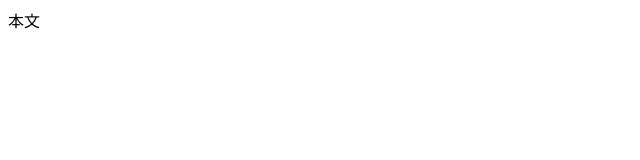
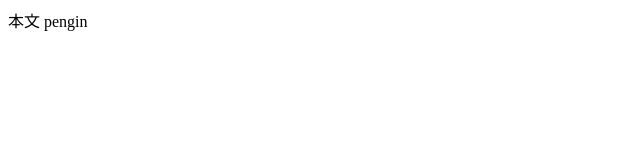
Before and after one commit to g1527066/2016web1-1, a plain HTML site: page index.html in a window 1280 px wide. Shown: the full height of the page, 0-640 px from the left. Drawn offline with Linux system fonts and the light colour scheme.

Commit message:
Update index.html

```diff
--- a/index.html
+++ b/index.html
@@ -4,5 +4,7 @@
  </head>
  <body>
   本文
+
+  pengin
  </body>
 </html>
```
